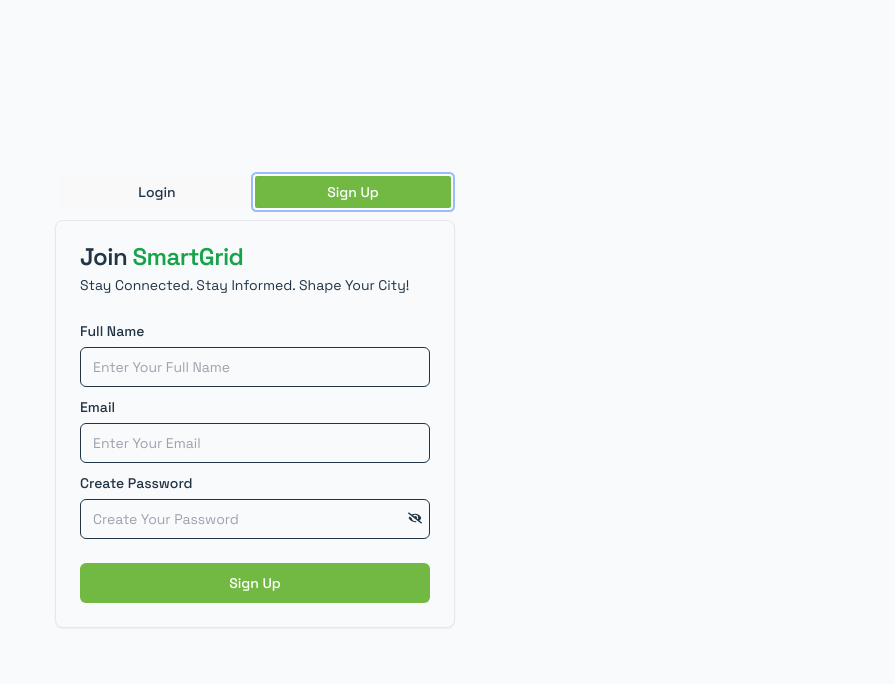
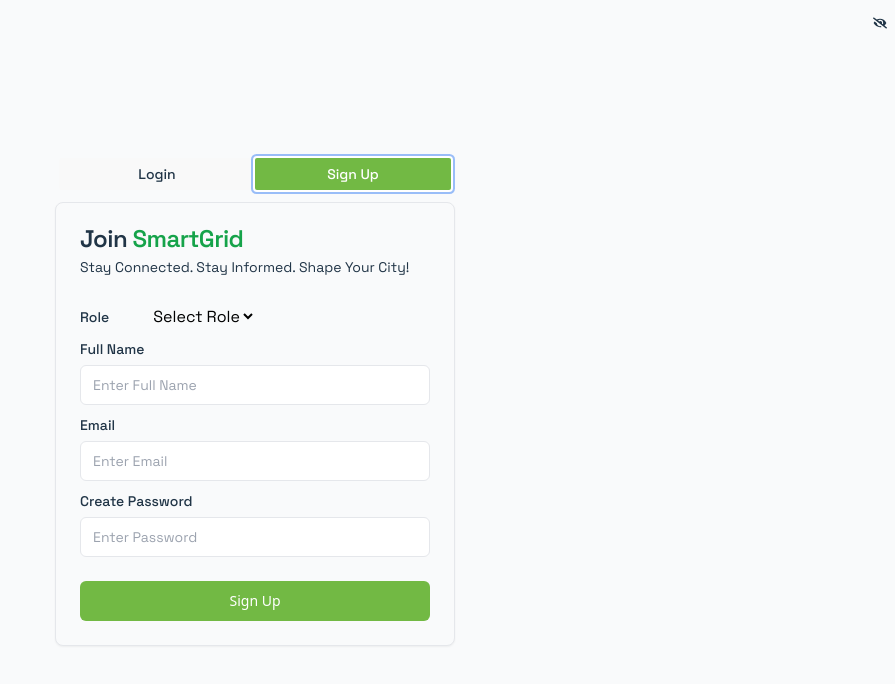
Before and after one commit to riteekagawand/COHERENCE-25__WEBMASTERS__web-App-Development, a React (Vite) app in the folder frontend/: page /login in a window 1280 px wide. Both pictures are taken after a click on the tab "Sign Up". Shown: the top 684 px of the page, without its empty margins (385-1280 px from the left). Built offline with nearby package versions, Linux system fonts and the light colour scheme.

Commit message:
Authority Login

```diff
--- a/frontend/src/App.jsx
+++ b/frontend/src/App.jsx
@@ -4,14 +4,15 @@
 import Login from './auth/Login';
 import News from './dashboard/News';
 import GoogleTranslate from './components/GoogleTranslator';
-import Location from './components/ALerts'
+import Location from './components/ALerts';
+import { Toaster } from "sonner";
 
 function App() {
   return (
     <Router>
       {/* Place GoogleTranslate outside of Routes */}
       <GoogleTranslate />
-
+      <Toaster />
       {/* Define your routes */}
       <Routes>
         <Route
--- a/frontend/src/auth/Login.jsx
+++ b/frontend/src/auth/Login.jsx
@@ -22,8 +22,9 @@
 const UserLogin = () => {
   const [email, setEmail] = useState("");
   const [fullName, setFullName] = useState("");
+  const [password, setPassword] = useState("");
+  const [role, setRole] = useState(""); // New state for user role
   const [showPassword, setShowPassword] = useState(false);
-  const [password, setPassword] = useState("");
   const [otp, setOtp] = useState("");
   const [isOtpSent, setIsOtpSent] = useState(false);
   const [loading, setLoading] = useState(false);
@@ -38,6 +39,22 @@
   const togglePasswordVisibility = () => {
     setShowPassword(!showPassword);
   };
+
+  const allowedDomain = ["@mscb.com", "@cpcb.com"]; // Specify the allowed email domain for admin role
+
+  // Function to validate email domain based on selected role
+  const validateEmailDomain = (email) => {
+    if (role === "admin") {
+      // Check if the email ends with either of the allowed domains
+      const isValidDomain = allowedDomain.some((domain) => email.endsWith(domain));
+      if (!isValidDomain) {
+        toast.error("Invalid authority domain.");
+        return false;
+      }
+    }
+    return true;
+  };
+
 
   const handleLogin = async (e) => {
     e.preventDefault();
@@ -76,8 +93,14 @@
     e.preventDefault();
     setLoading(true);
 
-    if (!fullName || !email || !password) {
+    if (!fullName || !email || !password || !role) {
       toast.error("All fields are required");
+      return;
+    }
+
+    // Validate email domain based on role
+    if (!validateEmailDomain(email)) {
+      setLoading(false);
       return;
     }
 
@@ -88,6 +111,7 @@
           fullName,
           email,
           password,
+          role, // Send the selected role
         }
       );
       if (res.status === 200) {
@@ -155,8 +179,7 @@
       className="justify-center flex items-center flex-col bg-[#f9fafb] min-h-screen"
       onSubmit={(e) => {
         e.preventDefault();
-        const activeTab = document.querySelector("[data-state='active']")
-          .textContent;
+        const activeTab = document.querySelector("[data-state='active']").textContent;
         if (activeTab === "Login") {
           handleLogin(e);
         } else if (activeTab === "Sign Up") {
@@ -164,31 +187,18 @@
         }
       }}
     >
-      <Tabs
-        value={activeTab}
-        onValueChange={setActiveTab}
-        className="w-[400px] "
-      >
+      <Tabs value={activeTab} onValueChange={setActiveTab} className="w-[400px] ">
         <TabsList className="grid w-full grid-cols-2 font-grotesk">
-          <TabsTrigger
-            value="login"
-            className={activeTab === "login" ? "bg-[#72B944] text-white" : ""}
-          >
+          <TabsTrigger value="login" className={activeTab === "login" ? "bg-[#72B944] text-white" : ""}>
             Login
           </TabsTrigger>
-          <TabsTrigger
-            value="signup"
-            className={activeTab === "signup" ? "bg-[#72B944] text-white" : ""}
-          >
+          <TabsTrigger value="signup" className={activeTab === "signup" ? "bg-[#72B944] text-white" : ""}>
             Sign Up
           </TabsTrigger>
         </TabsList>
 
-
         <TabsContent value="login">
-          <Card
-            className="border border-gray-200 bg-[#f9fafb]"
-          >
+          <Card className="border border-gray-200 bg-[#f9fafb]">
             <CardHeader>
               <CardTitle className="font-grotesk">
                 Welcome <span className="text-[#72B944] font-bold">User</span>
@@ -249,8 +259,7 @@
         </TabsContent>
 
         <TabsContent value="signup">
-          <Card className="border border-gray-200 bg-[#f9fafb]"
-          >
+          <Card className="border border-gray-200 bg-[#f9fafb]">
             <CardHeader>
               <CardTitle className="font-grotesk">
                 Join <span className="text-green-600">SmartGrid</span>
@@ -261,36 +270,49 @@
             </CardHeader>
             <CardContent className="space-y-2 font-grotesk">
               <div className="space-y-1">
-                <Label htmlFor="fullname">Full Name</Label>
+                <Label htmlFor="role">Role</Label>
+                <select
+                  id="role"
+                  className="inputField ml-10 bg-[#d1ebc9] text-black focus:outline-none focus:bg-2 focus:bg-[#d1ebc9] rounded-md"
+                  value={role}
+                  onChange={(e) => setRole(e.target.value)}
+                  required
+                >
+                  <option value="" className="bg-[#d1ebc9]">Select Role</option>
+                  <option value="admin" className="bg-[#d1ebc9]">Authority</option>
+                  <option value="user" className="bg-[#d1ebc9]">Citizen</option>
+                </select>
+              </div>
+              <div className="space-y-1">
+                <Label htmlFor="fullName">Full Name</Label>
                 <Input
-                  className="inputField"
                   type="text"
+                  id="fullName"
                   value={fullName}
                   onChange={(e) => setFullName(e.target.value)}
-                  placeholder="Enter Your Full Name"
+                  placeholder="Enter Full Name"
                   required
                 />
               </div>
               <div className="space-y-1">
                 <Label htmlFor="email">Email</Label>
                 <Input
-                  className="inputField"
                   type="email"
+                  id="email"
                   value={email}
                   onChange={(e) => setEmail(e.target.value)}
-                  placeholder="Enter Your Email"
+                  placeholder="Enter Email"
                   required
                 />
               </div>
               <div className="space-y-1">
                 <Label htmlFor="password">Create Password</Label>
-                <div className="w-full relative">
                 <Input
+                  type="password"
+                  id="password"
                   value={password}
                   onChange={(e) => setPassword(e.target.value)}
-                    type={showPassword ? "text" : "password"}
-                    placeholder="Create Your Password"
-                    className="w-full pr-10 inputField"
+                  placeholder="Enter Password"
                   required
                 />
                 {showPassword ? (
@@ -304,7 +326,6 @@
                       className="absolute right-2 top-3 cursor-pointer text-sm"
                     />
                   )}
-                </div>
                 </div>
                   {isOtpSent && (
                 <div className="space-y-1">
@@ -329,7 +350,7 @@
                   <div className="gap-2 flex items-center">
                     <Button
                       disabled={verifyLoading}
-                      className="w-full mt-2 bg-[#72B944] text-white"
+                      className="w-full mt-2"
                       type="button"
                       onClick={handleVerifyOtp}
                     >
@@ -343,13 +364,13 @@
                     </Button>
                     <Button
                       disabled={loading}
-                      className="w-full border mt-2 bg-[#72B944] text-white"
+                      className="w-full border mt-2"
                       variant="ghost"
                       type="button"
                       onClick={handleSignup}
                     >
                       {loading ? (
-                        <div className="flex flex-row gap-2 items-center">
+                        <div className="flex flex-row gap-2 items-center bg-[#72B944]">
                           <ImSpinner2 className="animate-spin" /> Resending OTP
                         </div>
                       ) : (
@@ -361,17 +382,15 @@
               )}
             </CardContent>
             <CardFooter>
-              {!isOtpSent && (
-                <Button disabled={loading} className="w-full bg-[#72B944] text-white font-grotesk" type="submit">
+              <Button className="w-full bg-[#72B944] text-white" disabled={loading} type="submit">
                 {loading ? (
-                    <div className="flex flex-row gap-2 items-center">
-                      <ImSpinner2 className="animate-spin" /> Sending OTP
+                  <div className="flex flex-row gap-2 items-center font-grotesk">
+                    <ImSpinner2 className="animate-spin text-white" /> Signing Up...
                   </div>
                 ) : (
                   "Sign Up"
                 )}
               </Button>
-              )}
             </CardFooter>
           </Card>
         </TabsContent>
```
Lines whose indentation alone changed are shown as unchanged.
